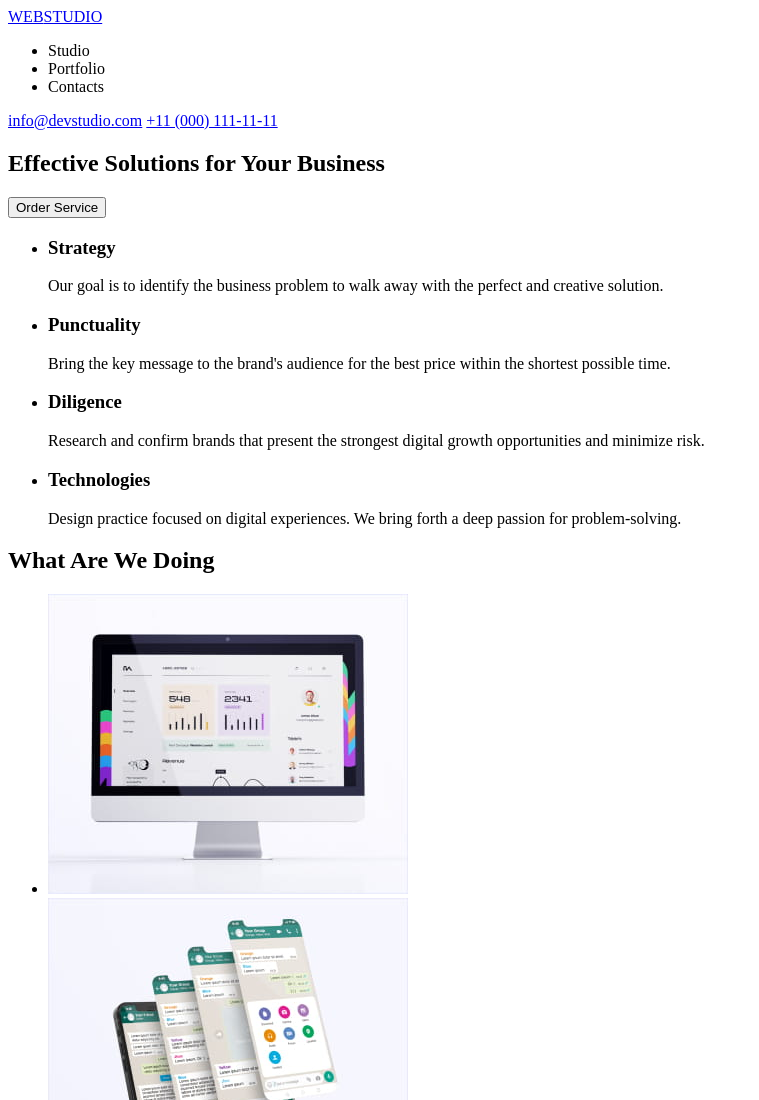
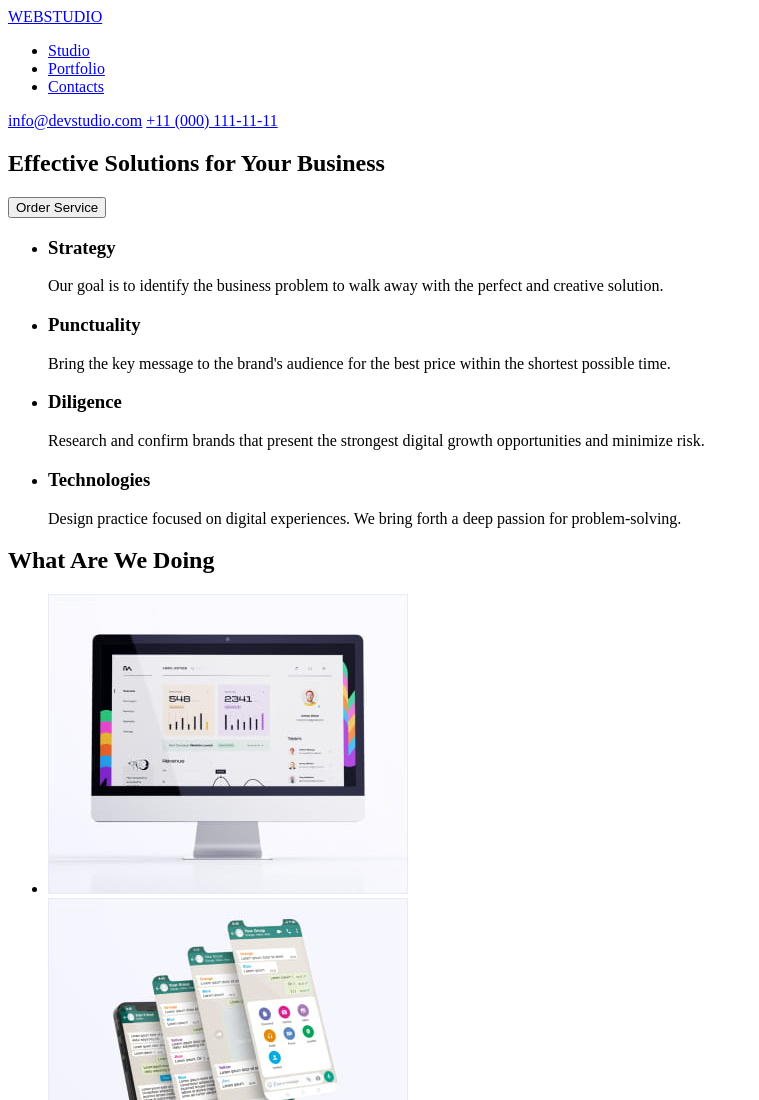
Before and after one commit to azazaikens/goit-markup-hw-03, a plain HTML site: page index.html in a window 1280 px wide. Shown: the top 1100 px of the page, without its empty margins (0-759 px from the left). Drawn offline with Linux system fonts and the light colour scheme.

Commit message:
hw_1.1(href_in_header)

```diff
--- a/index.html
+++ b/index.html
@@ -12,9 +12,9 @@
         <a href="#"><span>WEB</span>STUDIO</a>
         <nav>
             <ul>
-                <li>Studio</li>
-                <li>Portfolio</li>
-                <li>Contacts</li>
+                <li><a href="#">Studio</a></li>
+                <li><a href="#">Portfolio</a></li>
+                <li><a href="#">Contacts</a></li>
             </ul>
         </nav>
         <a href="mailto:info@devstudio.com">info@devstudio.com</a>
```
